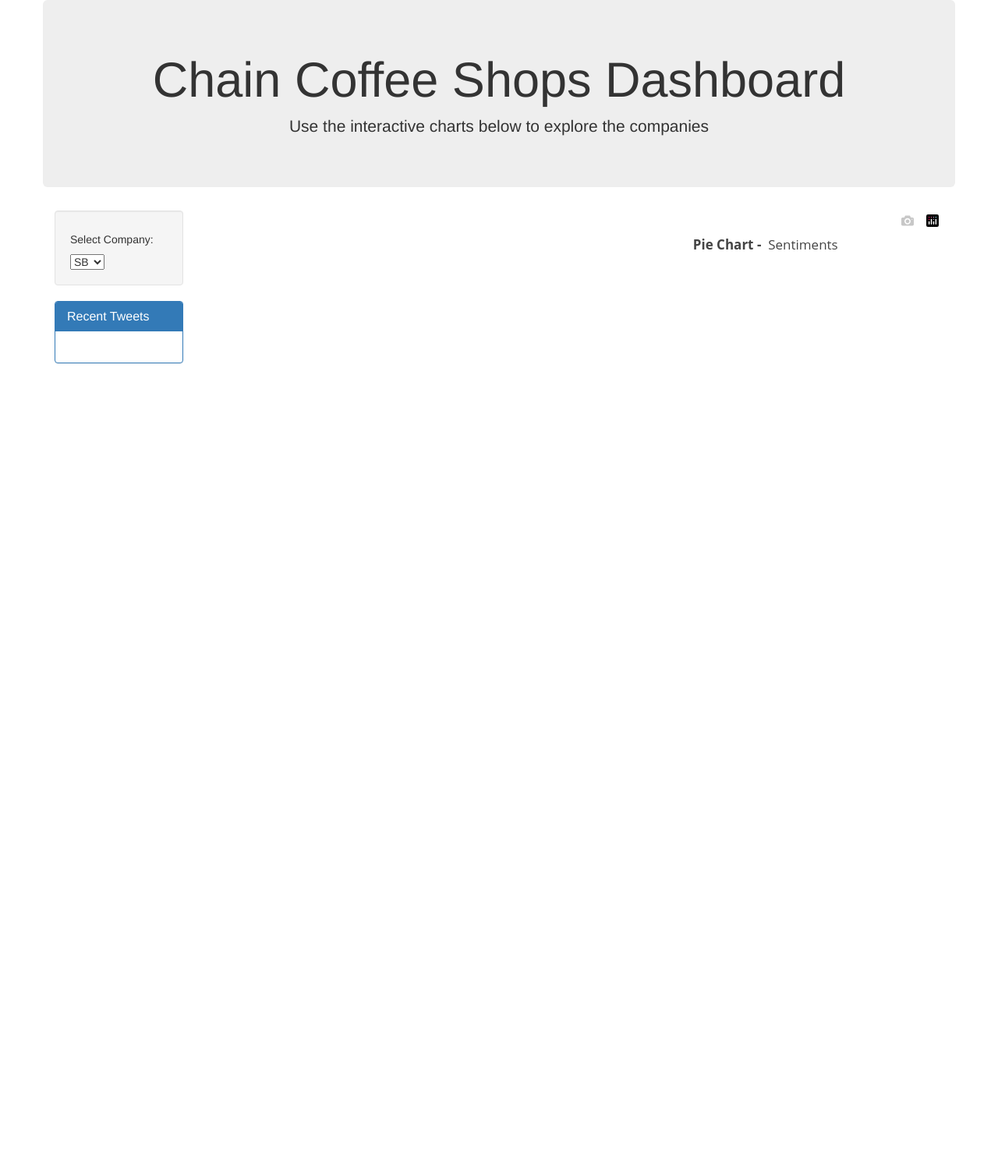
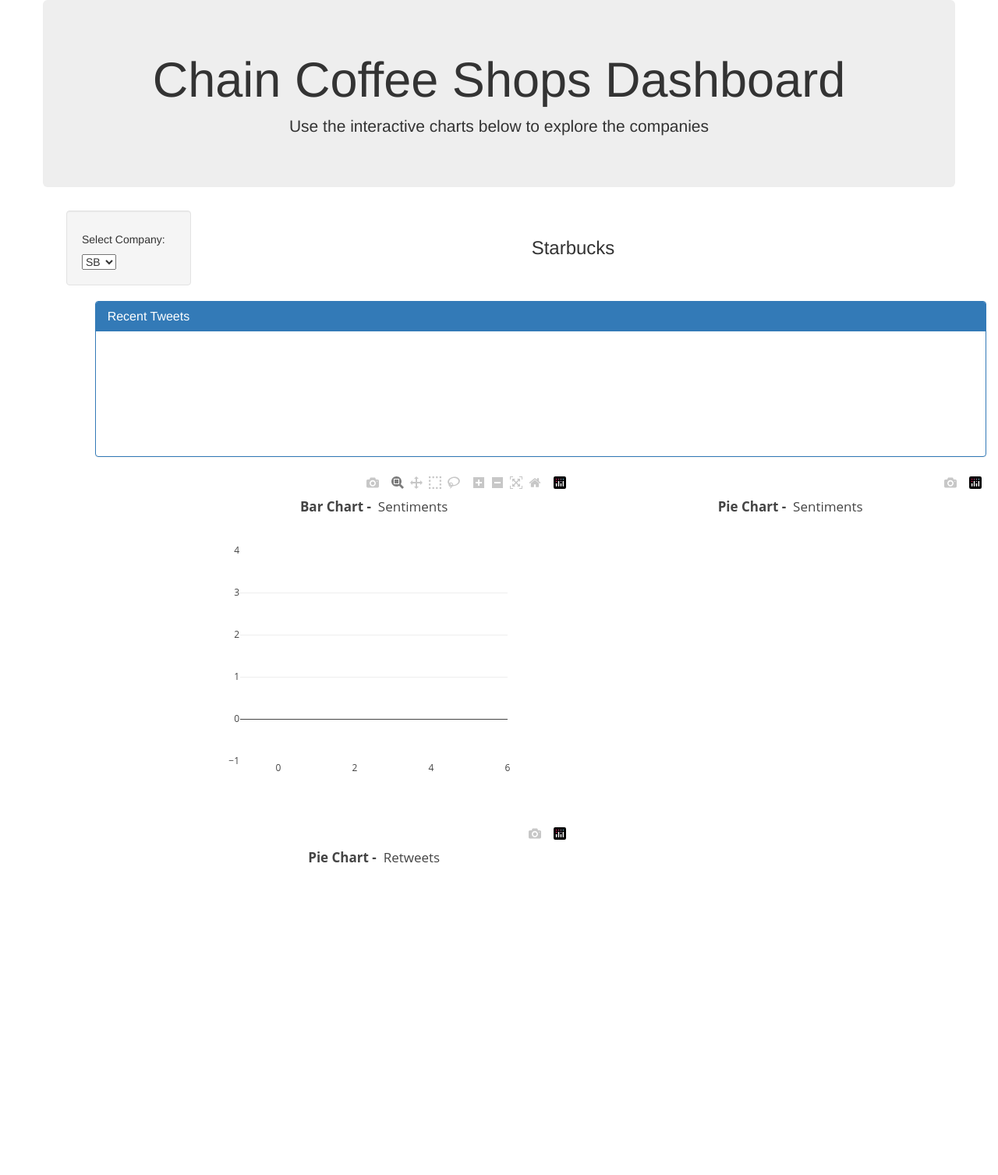
Before and after one commit to mets18/coffee_analysis, a Flask app: page / in a window 1280 px wide. Shown: the whole page at 78% size. Before the commit the page ends 466 px from the top, so only its background shows below. Run offline with Flask 2, Linux system fonts and the light colour scheme; data that the repository does not hold is empty; some libraries are stand-ins or nearby versions.

Commit message:
Incorproate marks stuff

```diff
--- a/app.py
+++ b/app.py
@@ -7,7 +7,7 @@
 app = Flask(__name__)
 
 # Use PyMongo to establish Mongo connection
-mongo = PyMongo(app, uri="mongodb://localhost:27017/test_coffes")
+mongo = PyMongo(app, uri="mongodb://localhost:27017/twitter_db")
 
 # Route to render index.html template using data from Mongo
 @app.route("/")
@@ -28,8 +28,8 @@
     #Aggregate from Mongodb
     tweets_rec = list(mongo.db.tweets.aggregate(
                  [
-                    { "$match": { 'company': cmp } },
-                    { "$group": { '_id': "$rating" , "No_of_Times": { "$sum": 1 } } }
+                    { "$match": { 'id': cmp } },
+                    { "$group": { '_id': "$sentiment" , "No_of_Times": { "$sum": 1 } } }
                  ]
         ))
 
@@ -49,19 +49,96 @@
     #Return json
     return jsonify(return_json)
 
+# Route that will return aggregated tweet counts
+@app.route("/tweets/<cmp>/")
+def tweets(cmp):
+
+    #Aggregate from Mongodb
+    tweets_rec = list(mongo.db.tweets.aggregate(
+                 [
+                    { "$match": { 'id': cmp } },
+                    { "$group": { '_id': "$sentiment" , "No_of_Times": { "$sum": 1 } } }
+                 ]
+        ))
+
+    sentiments_list = []
+    ratings_list = []
+
+    for tweet in tweets_rec:
+        sentiments_list.append(tweet['_id'])
+        ratings_list.append(tweet['No_of_Times'])
+
+    return_json =  {
+                     "company" : cmp ,
+                     "sentiments" : sentiments_list,
+                     "ratings" : ratings_list
+                   }
+
+    #Return json
+    return jsonify(return_json)
+# Route that will return aggregated tweet counts
+@app.route("/retweets/<cmp>/")
+def retweets(cmp):
+
+    #Aggregate from Mongodb
+    retweets_rec = list(mongo.db.tweets.aggregate(
+                 [
+                    { "$match": { 'id': cmp } },
+                    { "$group": { "_id": "$sentiment", "No_of_Times": { "$sum": "$retweet_count" } } }
+                 ]
+        ))
+
+    sentiments_list = []
+    retweet_list = []
+
+    for retweet in retweets_rec:
+        sentiments_list.append(retweet['_id'])
+        retweet_list.append(retweet['No_of_Times'])
+
+    return_json =  {
+                     "company" : cmp ,
+                     "sentiments" : sentiments_list,
+                     "retweets" : retweet_list
+                   }
+    print(return_json)
+    #Return json
+    return jsonify(return_json)
 # Route that will return recent tweets
 @app.route("/metadata/<cmp>/")
 def metadata(cmp):
 
     sample_metadata = {}
 
-    metadata_rec = mongo.db.tweets.find( { 'company': cmp } ).sort([("time", -1)]).limit(3)
-
+    metadata_rec = mongo.db.tweets.find( { 'id': cmp } ).sort([("created", -1)]).limit(3)
+    i=1
     for tweet in metadata_rec:
-        tim=tweet['time']
-        sample_metadata[tim] = tweet['tweet']
+        tim=tweet['created']
+        #sample_metadata[tim] = tweet['tweet_text']
+        sample_metadata[i] = tweet['created'] + ' ::: ' + tweet['tweet_text']
+        i = i + 1;
 
     return jsonify(sample_metadata)
 
+# Route that will plot revenue and store count charts
+@app.route("/sales/<cmp>")
+def sales(cmp):
+
+   sales_rec = mongo.db.sales.find_one()
+   year_list = []
+   rev_list = []
+   store_list = []
+   for record in sales_rec[cmp]:
+       year_list.append(record['year'])
+       rev_list.append(record['revenue'])
+       store_list.append(record['stores'])
+   return_json =  {
+                   "company": cmp,
+                   "year": year_list,
+                   "stores": store_list,
+                   "revenue": rev_list
+   }
+
+   return jsonify(return_json)
+
 if __name__ == "__main__":
     app.run(debug=True)
--- /dev/null
+++ b/static/css/index.css
@@ -0,0 +1,3 @@
+.panel-primary {
+    height: 200px;
+}
--- a/templates/index.html
+++ b/templates/index.html
@@ -7,6 +7,7 @@
   <meta http-equiv="X-UA-Compatible" content="ie=edge">
   <title>Chain Coffee Shops</title>
   <link rel="stylesheet" href="https://maxcdn.bootstrapcdn.com/bootstrap/3.3.7/css/bootstrap.min.css">
+  <link rel="stylesheet" href="static/css/index.css">
   <link rel="icon" href="data:,">
 </head>
 
@@ -19,12 +20,25 @@
         <p>Use the interactive charts below to explore the companies</p>
       </div>
     </div>
+    <div class="row"></div>
+      <div class="col-md-2">
+          <div class="well">
+            <h5>Select Company:</h5>
+            <select id="selDataset" onchange="optionChanged(this.value)"></select>
+          </div>
+      </div>
+      <div class="col-md-10  text-center">
+          <div id="company-head" class="panel-body"> </div>
+      </div>
+    </div>
     <div class="row">
-      <div class="col-md-2">
+     <!--
+      <div class="col-md-1">
         <div class="well">
           <h5>Select Company:</h5>
           <select id="selDataset" onchange="optionChanged(this.value)"></select>
         </div>
+
         <div class="panel panel-primary">
           <div class="panel-heading">
             <h3 class="panel-title">Recent Tweets</h3>
@@ -32,12 +46,37 @@
           <div id="recent-tweets" class="panel-body"> </div>
             <h5></h5>
         </div>
+      -->
+      </div>
+      <div class="col-md-1"> </div>
+      <div class="col-md-11">
+
+            <div class="panel panel-primary">
+              <div class="panel-heading">
+                <h3 class="panel-title">Recent Tweets</h3>
+              </div>
+              <div id="recent-tweets" class="panel-body"> </div>
+                <h5></h5>
+            </div>
+      </div>
+    </div>
+    <div class="row"></div>
+      <div class="col-md-2">
+
       </div>
       <div class="col-md-5">
         <div id="tweets"></div>
       </div>
       <div class="col-md-5">
         <div id="rating"></div>
+      </div>
+    </div>
+    <div class="row"></div>
+      <div class="col-md-2">
+
+      </div>
+      <div class="col-md-5">
+        <div id="retweets"></div>
       </div>
     </div>
   </div>
```
